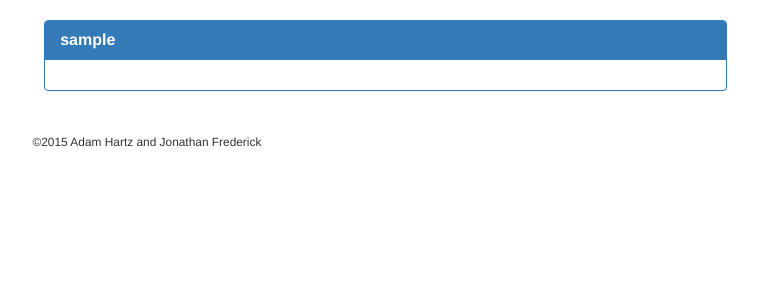
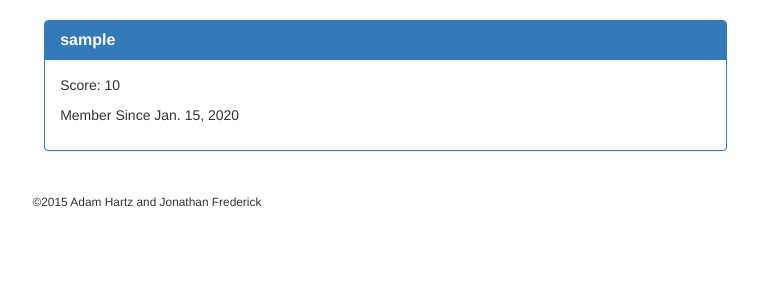
Before and after one commit to tiyd-python-adam-jon/question-box, a Django app: page /profile/1/ in a window 1280 px wide. Shown: the part 52-352 px from the top of the page, without its empty margins (135-893 px from the left). Run offline with Django 3.2, Linux system fonts and the light colour scheme; tables that the repository leaves empty hold one stand-in row (values such as "Sample post"); some libraries are stand-ins or nearby versions.

Commit message:
showing score and creation date

```diff
--- a/questionbox/getanswers/templates/getanswers/profile_detail.html
+++ b/questionbox/getanswers/templates/getanswers/profile_detail.html
@@ -18,6 +18,8 @@
             </h3>
           </div>
           <div class="panel-body">
+            <p>Score: {{ object.points }}</p>
+            <p>Member Since {{ object.date_created|date }}</p>
           </div>
         </div>
       </div>
```
